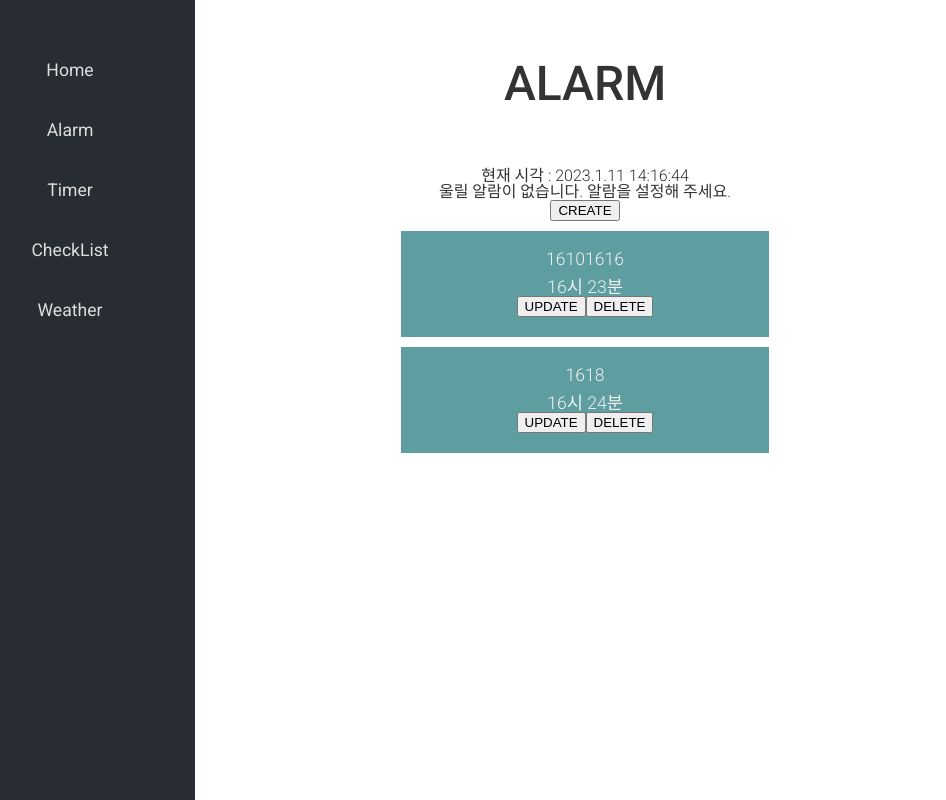
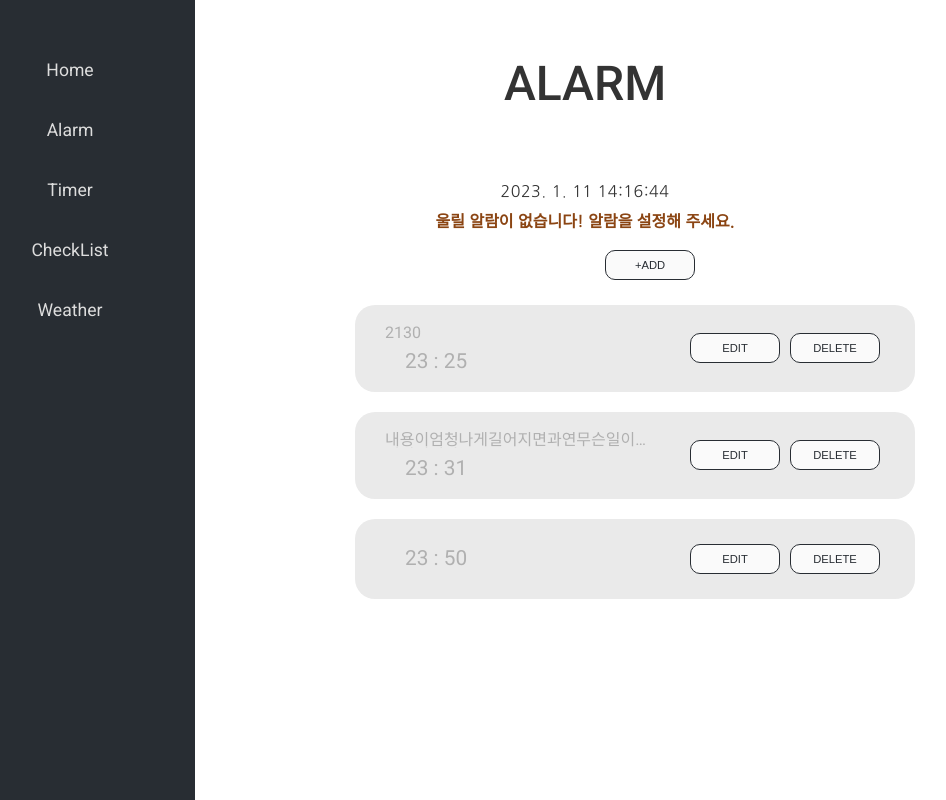
Before and after one commit to pdsbox/react-, a React (Create React App) app: page /alarm in a window 1280 px wide. Shown: the whole page, without its empty margins (55-1001 px from the left). Built offline with nearby package versions, Linux system fonts and the light colour scheme; some icons are missing.

Commit message:
FIX : AlarmHead-Comp - Match Event Timing

```diff
--- a/src/App.css
+++ b/src/App.css
@@ -3,6 +3,7 @@
 @import url('https://fonts.googleapis.com/css2?family=Nanum+Gothic:wght@400;700;800&display=swap');
 
 
+/*전역 공통*/
 html {
     /* font-family: 'Nanum Gothic', sans-serif; */
     font-family: 'Roboto', sans-serif;
@@ -26,226 +27,38 @@ a {
     justify-content: space-between;
 }
 
+button {
+    width: 90px;
+    height: 30px;
+    background: #fafafa;
+    border: 1px solid var(--primary-color);
+    transition: all .2s;
+    cursor: pointer;
+    border-radius: 10px;
+    margin: 5px;
+    font-size: 0.7rem;
+    color: var(--primary-color);
+}
 
+button:hover {
+    box-shadow: 90px 0px 0 0 var(--primary-color) inset, -90px 0px 0 0 var(--primary-color) inset;
+    color: var(--primary-text-color);
+    border: none;
+}
 
-
-/*
-
-* 전역 *
-
-.flex{
-    display:flex;
-    flex-flow:row wrap;
-    justify-content:space-between;
-}
-i{
-    cursor:pointer;
-    color:#555
-}
-.nopointer{
-    cursor:auto !important;
-}
-section{
-    padding-left:calc(2% + 150px);
-    padding-right:calc(2% + 15px);
-    box-sizing:border-box;
-    margin-bottom:60px;
-}
-section:first-of-type{
-    padding-top:40px;
+.kr {
+    font-family: 'Nanum Gothic', sans-serif;
 }
 
 
-* 네비게이션 *
-#nav{
-    width:150px;
-    height:1280px;
-    position:fixed;
-    left:0;
-    box-shadow:0px 0px 7px 3px rgba(0,0,0,0.1);
-}
-#nav .flex{
-    flex-flow:column wrap;
-    text-align:center;
-}
-#nav .flex li{
-    margin:20px 0;
-}
-#nav .flex li:first-of-type{
-    margin:40px 0 20px;
-}
-#nav i:hover{
-    color:darkblue;
-}
-
-
-* 유틸 *
-#util{
-    justify-content:space-between;
-    align-items: center;
-}
-#util h1{
-    text-align:left;
-    font-weight:600;
-    font-size:1.4rem;
-}
-#util>div{
-    min-width:calc(3% + 320px);
-}
-#util i:first-of-type{
-    min-width:100px;
-}
-#util i{
-    text-align:center;
-    margin:0 1%;
-}
-#util i:last-of-type{
-    min-width:200px;
-    text-align:left;
-}
-#util span{
-    font-size:1.2rem;
-    vertical-align:30%;
-}
-
-
-* 컨텐츠타이틀 *
-#content_title{
-    height:200px;
-    border-bottom:1px dotted #d0d0d0;
-}
-#content_title img{
-    width:140px;
-    height:180px;
-    border-radius:15%;
-}
-#content_title.flex{
-    justify-content:left;
-}
-#content_title>div{
-    height:180px;
-    position:relative;
-    margin-right:30px;
-
-}
-#content_title i{
-    position:absolute;
-    right:0px;
-    bottom:0px;
-    text-align:center;
-    font-weight:500;
-    background:#fff;
-    border-radius:20%;
-    width:20px; height:20px;
-    line-height:20px;
-    display:block;
-}
-#content_title>div:first-of-type{
-    max-width:140px;
-    overflow:hidden;
-}
-#content_title>div:last-of-type{
-    width:calc(100% - 170px);
-    margin-right:0;
-    line-height:3;
-}
-#content_title h2 span{
-    font-size:1.3rem;
-    font-weight:400;
-    cursor:pointer;
-}
-
-#todaylist>div{
-    margin-bottom:40px;
-}
-
-
-*컨텐츠 서브타이틀*
-#content_subtitle{
-    align-items: center;
-    height:32px;
-}
-#content_subtitle .xi-x,
-#content_subtitle h3,
-#content_subtitle h4{
-    line-height:32px;
-}
-#content_subtitle h3{
-    font-weight:400;
-    font-size:1.2rem;
-}
-#content_subtitle>div:first-of-type{
-    width:240px;
-}
-#content_subtitle>div:first-of-type .implist{
-    margin-left:20px;
-}
-#content_subtitle>div:last-of-type{
-    width:130px;
-    cursor:pointer;
-}
-#date{
-    cursor:pointer;
-}
-
-#add_schedule>i,
-#add_schedule>h4{
-    text-align:center;
-    margin:0 auto;
-    font-weight:400;
-    color:darkblue;
-}
-#add_schedule:hover>i,
-#add_schedule:hover>h4{
-    font-weight:600;
-}
-.animated{
-    transition:all .2s;
-}
-.xi-star{
-    color:gold;
-}
-
-*컨텐츠 메인*
-#content_list{
-    width:100%;
-    height:700px;
-    overflow:auto;
-}
-#content_list>div{
-    width:40px;
-}
-#content_list>div:first-of-type{
-    margin-right:4%;
-}
-#content_list>div:last-of-type{
-    width:calc(96% - 40px);
-}
-#content_list>div>div{
-    height:100px;
-    font-weight:400;
-}
-.time_24{
-    height: 10px !important;;
-}
-#list{
-    position:relative;
-    padding-right:calc(12px + 1.5%);
-    box-sizing: border-box;
-}
-#list>div{
-    background:url('./images/dotline.png') repeat-x left 5px/125px;
-    padding:5px 0 0;
-    box-sizing: border-box;
-}
-*/
+/*공통컬러*/
 :root {
     --primary-color: #282d33;
     --primary-text-color: #ddd;
 }
 
 
-/*인덱스*/
+/*인덱스-HOME화면*/
 #indexHead {
     text-align: center;
     padding: 60px 0;
@@ -365,6 +178,7 @@ section:first-of-type{
 
 }
 
+/*인덱스-More탭-소개글*/
 .accordionBtn {
     padding: 10px 0;
     cursor: pointer;
@@ -457,7 +271,6 @@ section:first-of-type{
     font-weight: 400;
 }
 
-
 @media screen and (min-width:1024px) {
     #nav>a:hover {
         font-weight: 600;
@@ -465,10 +278,10 @@ section:first-of-type{
     }
 }
 
-/*컨텐츠 공통 영역*/
+
+/*컨텐츠영역 레이아웃 공통*/
 .contents {
-    padding-left: 250px;
-    padding-right: 250px;
+    padding: 0 250px;
     box-sizing: border-box;
     width: 75%;
     margin: 0 auto;
@@ -476,81 +289,89 @@ section:first-of-type{
 }
 
 
-/*알람-헤드*/
+/*----------알람 Component---------*/
+/*알람-Head*/
 #alarmHead h1 {
     padding: 60px 0;
     font-weight: 500;
     font-size: 3rem;
 }
 
-/*알람-리드*/
-.overed {
-    border: 0 !important;
-    background-color: cadetblue;
-    color: #f0f0f0;
+#alarmHead h2 {
+    margin: 15px auto;
+    letter-spacing: 0.5px;
+}
 
+#alarmHead h3 {
+    margin: 15px auto;
+}
+
+#alarmHead h3.empty {
+    color: saddlebrown;
+    font-weight: 600;
+}
+
+#alarmHead h3 strong {
+    color: var(--primary-color);
+    font-weight: 600;
+}
+
+
+/*알람-Read*/
+
+#alarmRead>div:first-of-type {
+    width: 50%;
+    text-align: right;
+    margin: 0 auto;
+}
+
+.alarmObject {
+    width: 50%;
+    min-width: 560px;
+    background-color: #eaeaea;
+    border-radius: 20px;
+    margin: 20px auto;
+    color: #333;
+    padding: 20px 30px;
+    box-sizing: border-box;
+    align-items: center;
+    flex-flow: row;
+}
+
+.alarmObject.overed {
+    color: #b0b0b0 !important;
+}
+
+.titleAndTime {
+    width: 55%;
+}
+
+.titleAndTime * {
+    display: block;
+    text-align: left;
+    font-weight: 400;
+}
+
+.titleAndTime strong {
+    margin: 0 0 10px;
+    display: -webkit-box;
+    word-wrap: break-word;
+    -webkit-line-clamp: 1;
+    -webkit-box-orient: vertical;
+    text-overflow: ellipsis;
+    overflow: hidden;
+}
+
+.titleAndTime span {
+    padding: 0 0 0 20px;
+    box-sizing: border-box;
+    font-size: 1.3rem;
 }
 
 
 
 
-#mainContent {
-    border: 10px solid green;
-    max-height: 90vh;
-    overflow: auto;
-}
-
-#mainContent button {
-    background: transparent;
-    border: 1px solid #999;
-    width: 100px;
-    height: 30px;
-}
-
-#mainContent button:hover {
-    background: var(--primary-color);
-    border: 1px solid #fff;
-    color: #fff;
-}
-
-.alarmBlock {
-    width: 80%;
-    height: 100px;
-    padding: 25px;
-    box-sizing: border-box;
-    text-align: center;
-    margin: 3px auto;
-    color: var(--primary-color);
-    border: 3px solid var(--primary-color);
-    border-radius: 20px;
-    font-weight: 600;
-    font-size: 1.2rem;
-}
-
-.mapData>div {
-    width: 80%;
-    margin: 10px auto;
-    padding: 20px 0;
-    border: 3px solid blue;
-    font-size: 1.1rem;
-}
-
-.mapData>div>p>span {
-    border-bottom: 1px dashed olivedrab;
-    color: olivedrab;
-    font-weight: 500;
-}
-
-.mapData>div>div {
-    margin-top: 10px;
-}
-
-
 /*알람-CREATE*/
-#mainCreation,
-#alarmUpdation {
-    height: 80vh;
-}
 
 #selectBox {
     height: 20vh;
--- a/src/data/data.json
+++ b/src/data/data.json
@@ -1,18 +1,25 @@
 {
   "alarm": [
     {
-      "memo": "16101616",
-      "hour": "16",
-      "min": "23",
+      "memo": "2130",
+      "hour": "23",
+      "min": "25",
       "over": true,
-      "id": 10
+      "id": 2
     },
     {
-      "memo": "1618",
-      "hour": "16",
-      "min": "24",
+      "id": 6,
+      "memo": "",
+      "hour": "23",
+      "min": "50",
+      "over": true
+    },
+    {
+      "memo": "내용이엄청나게길어지면과연무슨일이벌어질것일까요?22222222222",
+      "hour": "23",
+      "min": "31",
       "over": true,
-      "id": 11
+      "id": 7
     }
   ],
   "schedule": [
--- a/src/pages/Alarm.js
+++ b/src/pages/Alarm.js
@@ -30,8 +30,8 @@ function Alarm() {
 			setRingId(id);
 			setRingOver(over);
 		}
+	}
 
-	}
 	//CRUD모드 세팅
 	const [mode, setMode] = useState('READ');
 	const [getRead, setRead] = useState([]);
--- a/src/pages/AlarmCreate.js
+++ b/src/pages/AlarmCreate.js
@@ -32,10 +32,10 @@ function AlarmCreate(props) {
                     over = false;
                 } else if (Number(thisHour) === Number(selTime) && Number(thisMin) < Number(selMinute)) {
                     over = false;
-                    console.log("else", over);
+
                 } else {
                     over = true;
-                    console.log("nothing", over);
+
                 }
                 fetch('http://localhost:3001/alarm', {
                     method: "POST",
--- a/src/pages/AlarmHead.js
+++ b/src/pages/AlarmHead.js
@@ -1,4 +1,4 @@
-import React, { useEffect, useState } from 'react';
+import React, { useState } from 'react';
 import useInterval from '../hooks/useInterval.js';
 
 function AlarmHead(props) {
@@ -22,29 +22,35 @@ function AlarmHead(props) {
     const ringMin = props.ringMin === undefined ? props.ringMin : Number(props.ringMin);
     const ringMemo = props.ringMemo;
     const ringId = props.ringId;
-    let swc = (Boolean(props.ringOver));
+    const ringOver = props.ringOver;
+
 
     let chkTimeHour = null;
     let chkTimeMin = null;
 
     let content = null;
+
     //타임 체크
     if (ringHour === undefined && ringMin === undefined) {
-        content = "울릴 알람이 없습니다. 알람을 설정해 주세요.";
+        content = <h3 className="empty kr">울릴 알람이 없습니다! 알람을 설정해 주세요.</h3>;
     }
     else if (now_min > ringMin) {
-        chkTimeHour = now_hour === 0 ? ringHour - (now_hour + 1) : ringHour - now_hour;
+        // chkTimeHour = now_hour === 0 ? ringHour - (now_hour + 1) : ringHour - now_hour;
+        chkTimeHour = ringHour - (now_hour + 1);
         chkTimeMin = 60 + ringMin - now_min;
-        content = `다음 알람 : ${chkTimeHour}시간 ${chkTimeMin}분 후에 ${ringMemo}알람이 실행됩니다.`;
+        content = <h3 className='kr'><strong>{chkTimeHour}</strong>시간 <strong>{chkTimeMin}</strong>분 후에 <strong>{ringMemo}</strong> 알람이 실행됩니다.</h3>;
     } else if (now_min < ringMin) {
         chkTimeHour = ringHour - now_hour;
         chkTimeMin = ringMin - now_min;
-        content = `다음 알람 : ${chkTimeHour}시간 ${chkTimeMin}분 후에 ${ringMemo}알람이 실행됩니다.`;
-    } else if (swc === false && ringHour === now_hour && ringMin === now_min) {
-        swc = true;
+        content = <h3 className='kr'><strong>{chkTimeHour}</strong>시간 <strong>{chkTimeMin}</strong>분 후에 <strong>{ringMemo}</strong> 알람이 실행됩니다.</h3>;
+    } else if (ringHour > now_hour && now_min === ringMin) {
+        chkTimeHour = ringHour - now_hour;
+        chkTimeMin = 0;
+        content = <h3 className='kr'><strong>{chkTimeHour}</strong>시간 <strong>{chkTimeMin}</strong>분 후에 <strong>{ringMemo}</strong> 알람이 실행됩니다.</h3>;
+    } else if (ringOver === false && ringHour === now_hour && ringMin === now_min && now_second === 0) {
         match();
     } else {
-        content = "울릴 알람이 없습니다. 알람을 설정해 주세요.";
+        content = <h3 className="empty kr">울릴 알람이 없습니다! 알람을 설정해 주세요.</h3>;
     }
     // setSwc(props.ringOver);
 
@@ -60,7 +66,6 @@ function AlarmHead(props) {
     //     content = `다음 알람 : ${chkTimeHour}시간 ${chkTimeMin}분 후에 ${ringMemo}알람이 실행됩니다.`;
 
     function match() {
-        //패치 404 에러
         fetch(`http://localhost:3001/alarm/${ringId}`, {
             method: "PATCH",
             headers: {
@@ -69,7 +74,8 @@ function AlarmHead(props) {
             body: JSON.stringify({
                 over: true
             }),
-        }).then((res) => { if (res.ok) { console.log("알람 발생!"); } })
+        }).then(res => { if (res.ok) { window.alert("알람 발생!") } })
+            // .then((res) => { if (res.ok) { console.log("알람 발생! 모달로 대체? useEffect로 화면밖에서도?"); } })
             .catch(() => { window.alert("네트워크 오류가 발생했습니다. 확인 후 다시 시도해주십시오."); })
 
         // fetch(`http://localhost:3001/alarm?hour=${ringHour}&min=${ringMin}`, {
@@ -99,8 +105,8 @@ function AlarmHead(props) {
     return (
         <section id="alarmHead">
             <h1>ALARM</h1>
-            <h2>현재 시각 : {now_year}.{now_month}.{now_day} {now_hour < 10 ? `0${now_hour}` : now_hour}:{now_min < 10 ? `0${now_min}` : now_min}:{now_second < 10 ? `0${now_second}` : now_second}</h2>
-            <h2>{content}</h2>
+            <h2 className='kr'>{now_year}. {now_month}. {now_day} {now_hour < 10 ? `0${now_hour}` : now_hour}:{now_min < 10 ? `0${now_min}` : now_min}:{now_second < 10 ? `0${now_second}` : now_second}</h2>
+            {content}
         </section>
     )
 }
--- a/src/pages/AlarmRead.js
+++ b/src/pages/AlarmRead.js
@@ -79,33 +79,37 @@ function AlarmRead(props) {
     },)
 
     return (
-        <section id="mainRead">
+        <section id="alarmRead">
+            <div>
                 <button type="button" onClick={(event) => {
                     event.preventDefault();
                     props.goCreate();
-            }}>CREATE</button>
+                }}>+ADD</button>
+            </div>
 
-            <div className="mapData">
+            <div className="alarmReadMapContainer">
                 {alData.map((data) => ( //map에 쓰인 인자 data는 db.alarm이 됨. db.alarm의 갯수(length)만큼 생성.
-                    <div key={data.id} className={data.over ? 'overed' : ''}>
-
-                        <span>{data.memo}</span>
-
-                        <div>{data.hour}시 {data.min}분</div>
-                        <button onClick={(event) => {
+                    <div key={data.id} className={data.over ? 'overed alarmObject flex' : 'alarmObject flex'}>
+                        <div className='titleAndTime'>
+                            {data.memo === '' ? '' : <strong>{data.memo}</strong>}
+                            <span>{data.hour} : {data.min}</span>
+                        </div>
+                        <div className='buttonGroup'>
+                            <button type="button" onClick={(event) => {
                                 event.preventDefault();
                                 props.goData(data);
                                 props.goUpdate();
-                        }}>UPDATE</button>
-                        <button onClick={(event) => {
+                            }}>EDIT</button>
+                            <button type="button" onClick={(event) => {
                                 event.preventDefault();
                                 delEvent(data.id);
                             }}
                             >DELETE</button>
                         </div>
+                    </div>
                 ))}
             </div>
-        </section>
+        </section >
     )
 }
 
--- a/src/pages/Main.js
+++ b/src/pages/Main.js
@@ -98,7 +98,7 @@ function Main() {
         setModalComp(null);
     }
 
-    //모달 세팅
+    //모달 세팅-Trigger
     function previewModalHandler(e) {
         const idx = e.currentTarget.className;
         const video = desc[idx].videoSrc;
```
Lines whose indentation alone changed are shown as unchanged.
